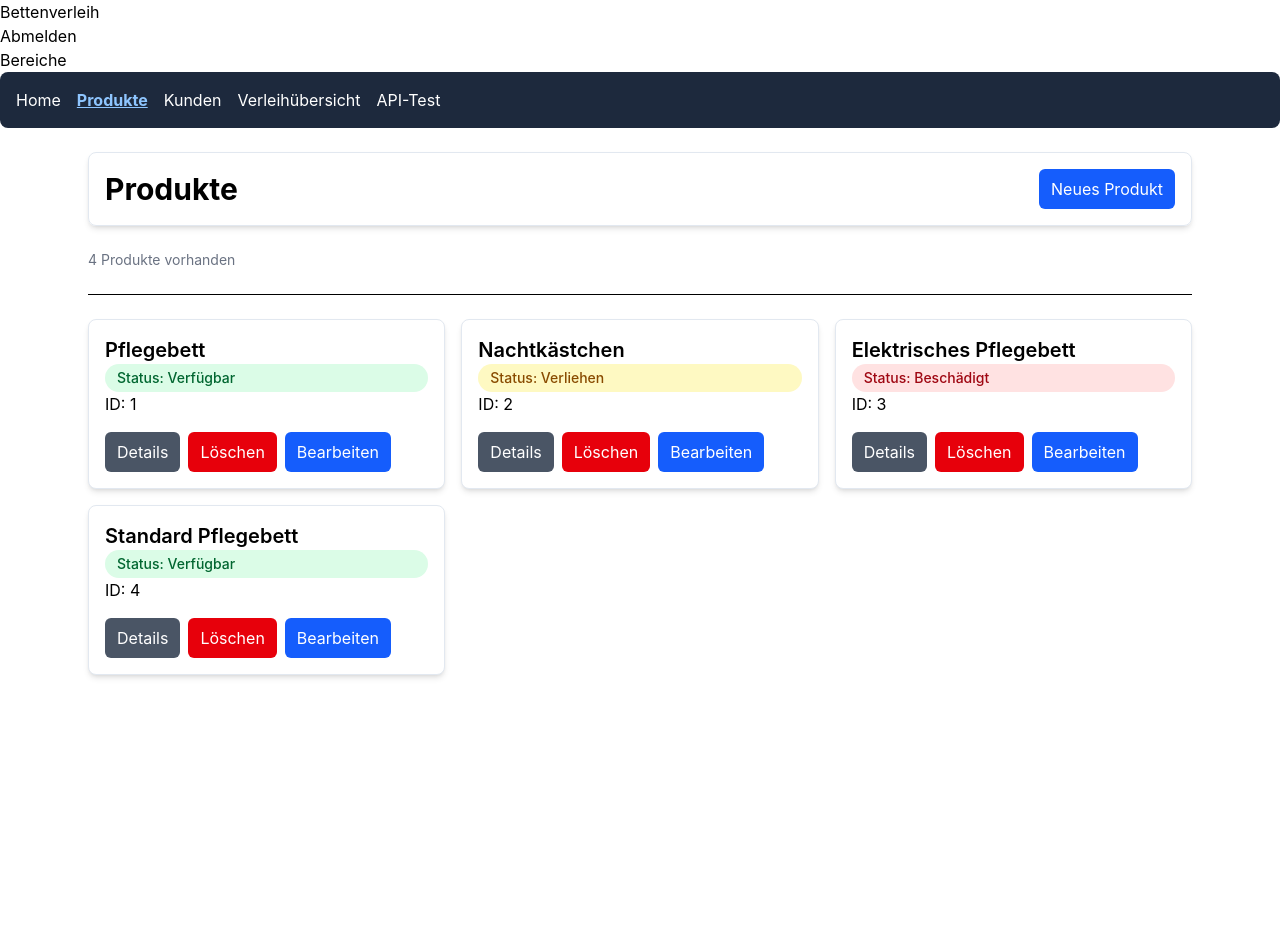
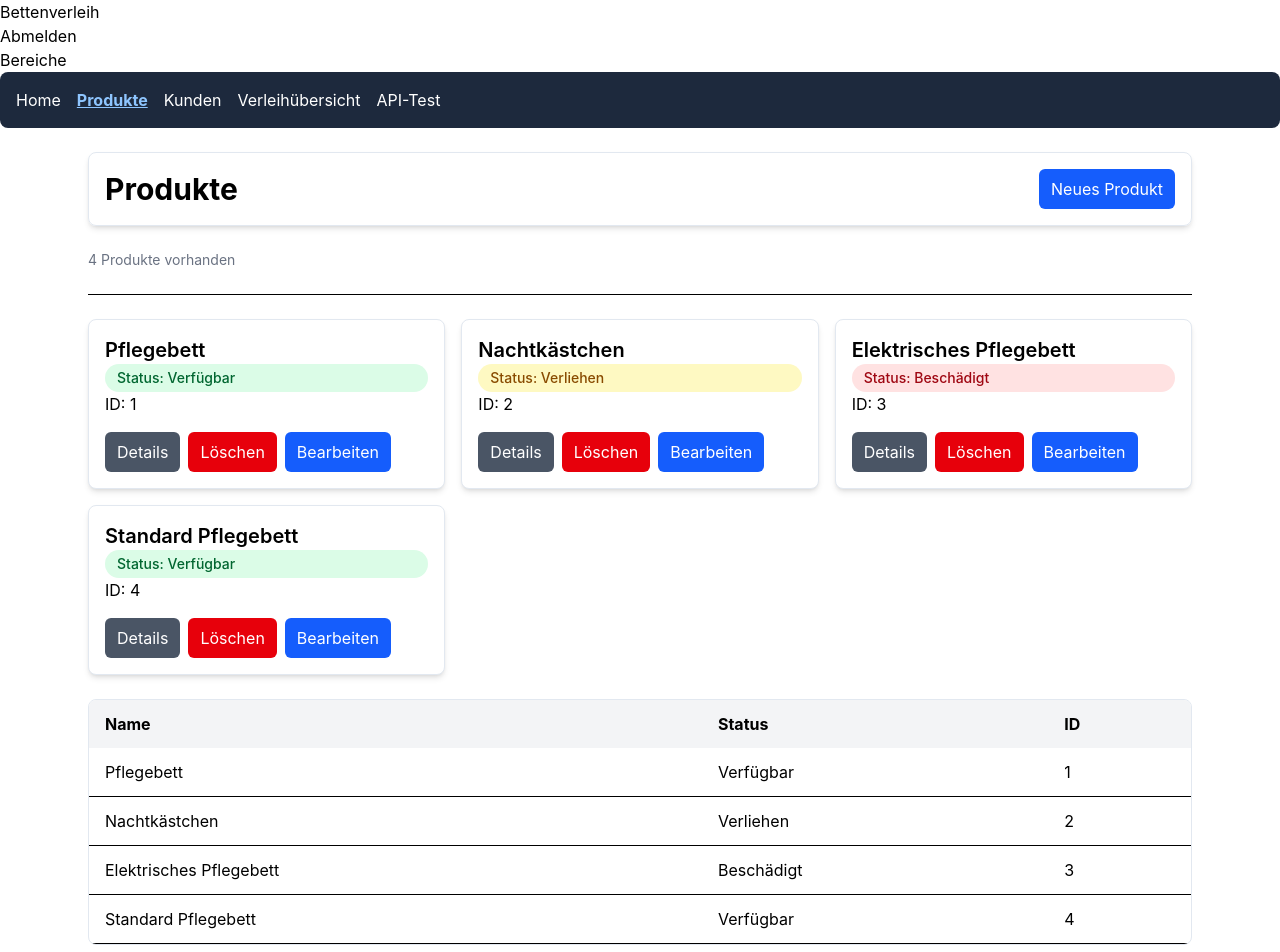
Before and after one commit to MarkusB141/React-lerarning, a React (Vite) app: page /products in a window 1280 px wide. Shown: the top 952 px of the page. Before the commit the page ends 800 px from the top, so only its background shows below. Built offline with nearby package versions, Linux system fonts and the light colour scheme.

Commit message:
Tailwind weiter gelernt

```diff
--- /dev/null
+++ b/src/components/Button.tsx
@@ -0,0 +1,31 @@
+import { buttonBaseClass } from "../styles/buttonStyles";
+type ButtonProps = {
+    children: React.ReactNode;
+    onClick?: () => void;
+    variant?: 'primary' | 'secondary' | 'danger';
+}
+
+export function Button({ children, onClick, variant }: ButtonProps) {
+    const buttonColor = getButtonColor();
+
+    function getButtonColor() {
+        if(variant === 'danger' ){
+            return 'bg-red-600 hover:bg-red-700';
+        } else if(variant === 'secondary') {
+           return 'bg-gray-600 hover:bg-gray-700';
+        } else {
+            return 'bg-blue-600 hover:bg-blue-700';
+        }
+    }
+
+
+    return (
+        <button
+            className={`${buttonColor} ${buttonBaseClass}`}
+            type="button"
+            onClick={onClick}
+        >
+            {children}
+        </button>
+    )
+}
--- a/src/components/ProductCard.tsx
+++ b/src/components/ProductCard.tsx
@@ -1,4 +1,6 @@
 import { Link } from "react-router-dom";
+import { Button } from "./Button";
+import { buttonBaseClass } from "../styles/buttonStyles";
 import type { Product, ProductStatus } from "../types/product";
 
 type ProductCardProps = {
@@ -11,19 +13,19 @@ export function ProductCard({ product, onDelete, onEdit }: ProductCardProps) {
 
     return (
         <div className="h-full flex flex-col border border-slate-200 rounded-lg p-4 shadow-md bg-white">
-            <h2 className="text-xl font-semibold">{product.name}</h2>
-            <p className={`px-3 py-1 rounded-full text-sm font-medium ${getStatusClass(product.status)}`} >Status: {product.status}</p>
-            <p>ID: {product.id}</p>
-            <div className="flex flex-wrap gap-2 mt-auto pt-4">
+            <div className="flex-1">
+                <h2 className="text-xl font-semibold">{product.name}</h2>
+                <p className={`px-3 py-1 rounded-full text-sm font-medium ${getStatusClass(product.status)}`} >Status: {product.status}</p>
+                <p>ID: {product.id}</p>
+            </div>
+            <div className="flex flex-wrap gap-2 pt-4">
                 <Link className={`${buttonBaseClass} bg-gray-600 hover:bg-gray-700`} to={`/products/${product.id}`}>Details</Link>
-                <button className={`${buttonBaseClass} bg-red-600 hover:bg-red-700`} onClick={() => onDelete(product.id)}>Löschen</button>
-                <button className={`${buttonBaseClass} bg-blue-600 hover:bg-blue-700`} onClick={() => onEdit(product)}>Bearbeiten</button>
+                <Button variant="danger" onClick={() => onDelete(product.id)}>Löschen</Button>
+                <Button variant="primary" onClick={() => onEdit(product)}>Bearbeiten</Button>
             </div>
         </div>
     )
 }
-
-const buttonBaseClass = 'inline-flex items-center justify-center px-3 py-2 rounded-md text-white';
 
 function getStatusClass(status: ProductStatus): string {
     if(status === 'Verfügbar'){
--- /dev/null
+++ b/src/components/ProductTable.tsx
@@ -0,0 +1,32 @@
+import type { Product } from "../types/product"
+
+type ProductTableProps = {
+    products: Product[];
+}
+
+export function ProductTable({ products }: ProductTableProps) {
+
+    return(
+        <div  className="overflow-x-auto border border-slate-200 rounded-lg">
+            <table className="w-full min-w-max border-collapse">
+                <thead className="bg-gray-100">
+                    <tr>
+                        <th className="text-left px-4 py-3">Name</th>
+                        <th className="text-left px-4 py-3">Status</th>
+                        <th className="text-left px-4 py-3">ID</th>
+                    </tr>
+                </thead>
+                <tbody>
+                    {products.map(product => (
+                        <tr key={product.id} className="border-b hover:bg-gray-50">
+                            <td className="px-4 py-3">{product.name}</td>
+                            <td className="px-4 py-3">{product.status}</td>
+                            <td className="px-4 py-3">{product.id}</td>
+                        </tr>
+                    ))}
+                </tbody>
+            </table>
+        </div>
+
+    );
+}
--- a/src/pages/ProductsPage.tsx
+++ b/src/pages/ProductsPage.tsx
@@ -1,6 +1,7 @@
 import { useState } from "react";
 import { ProductCard } from "../components/ProductCard";
 import { ProductForm } from "../components/ProductForm";
+import { ProductTable } from "../components/ProductTable";
 import type { Product } from "../types/product";
 
 type ProductsPageProps = {
@@ -70,6 +71,8 @@ export function ProductsPage({ products, onDelete, onAdd, onUpdate }: ProductsPa
         ))}
       </div>
 
+      <ProductTable products={products}/>
+
     </div>
   );
 }
--- /dev/null
+++ b/src/styles/buttonStyles.ts
@@ -0,0 +1 @@
+export const buttonBaseClass = 'inline-flex items-center justify-center px-3 py-2 rounded-md text-white';
```
